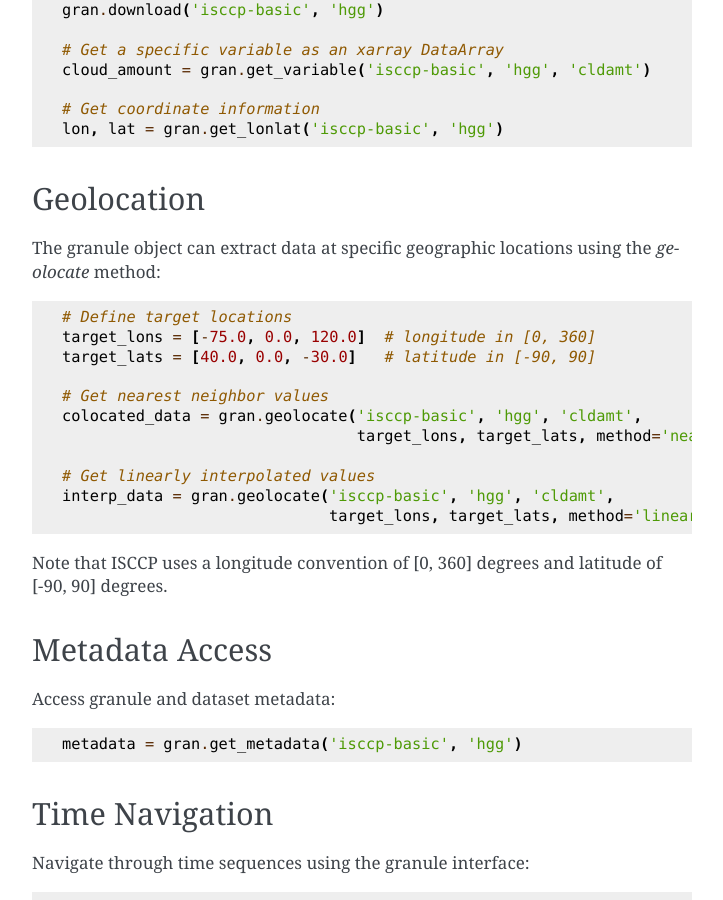
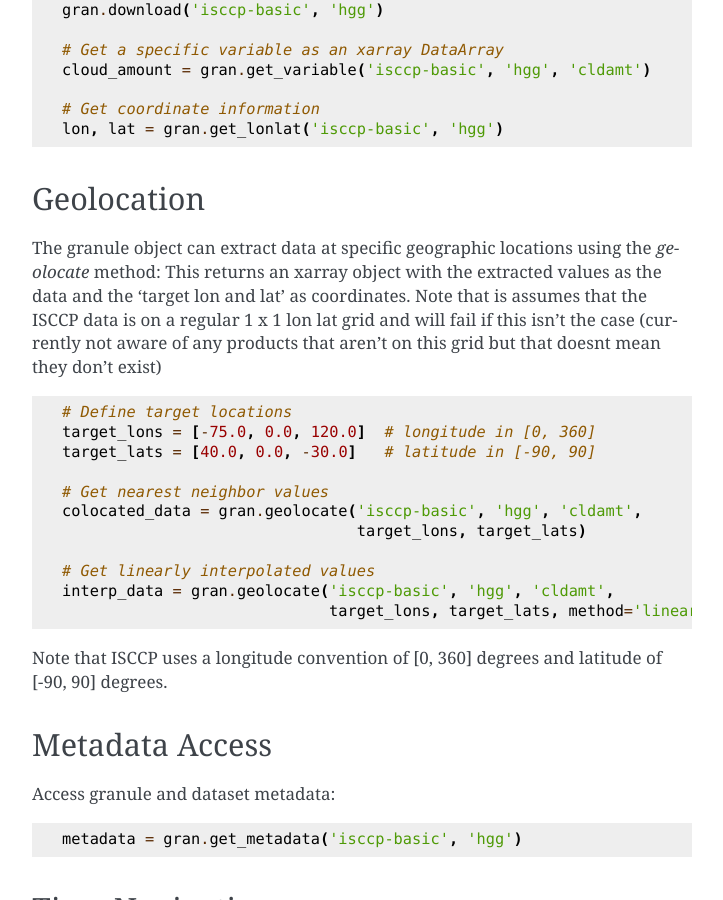
Before and after one commit to EdGrrr/csat2, a Sphinx documentation site: the page built from doc/instruments.rst, in a window 1280 px wide and 900 px high, scrolled down 9173 px. Shown: the whole window, without its empty margins (388-1111 px from the left). Built offline with Sphinx 7.4.7, drawn with Linux system fonts in a browser that asks for light colours.

```diff
--- a/doc/instruments.rst
+++ b/doc/instruments.rst
@@ -429,6 +429,8 @@
 -----------
 
 The granule object can extract data at specific geographic locations using the `geolocate` method:
+This returns an xarray object with the extracted values as the data and the 'target lon and lat' as coordinates.
+Note that is assumes that the ISCCP data is on a regular 1 x 1 lon lat grid and will fail if this isn't the case (currently not aware of any products that aren't on this grid but that doesnt mean they don't exist)
 
 .. code-block:: python
 
@@ -438,7 +440,7 @@
 
     # Get nearest neighbor values
     colocated_data = gran.geolocate('isccp-basic', 'hgg', 'cldamt',
-                                    target_lons, target_lats, method='nearest')
+                                    target_lons, target_lats)
 
     # Get linearly interpolated values
     interp_data = gran.geolocate('isccp-basic', 'hgg', 'cldamt',
```
Also changed, not shown: 1 other file.
